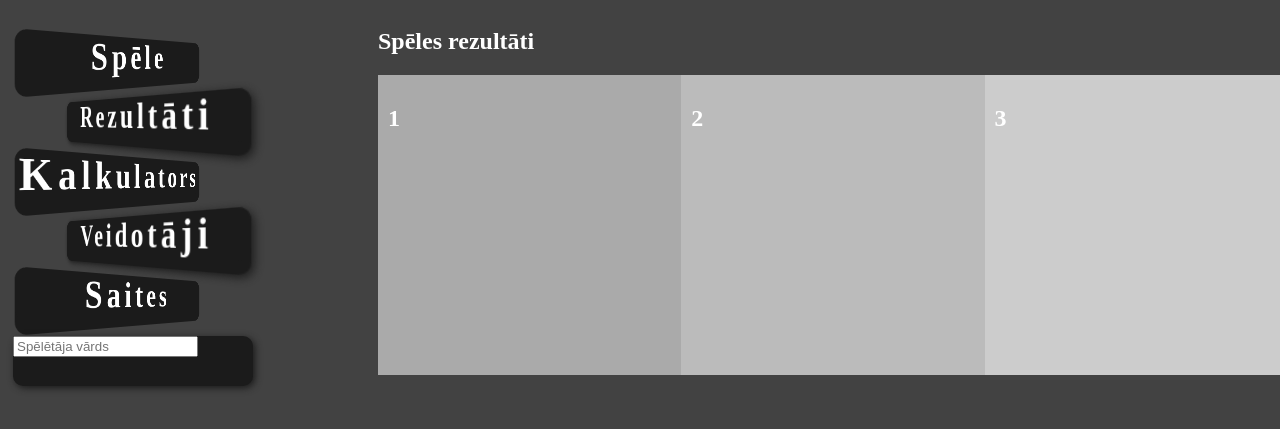
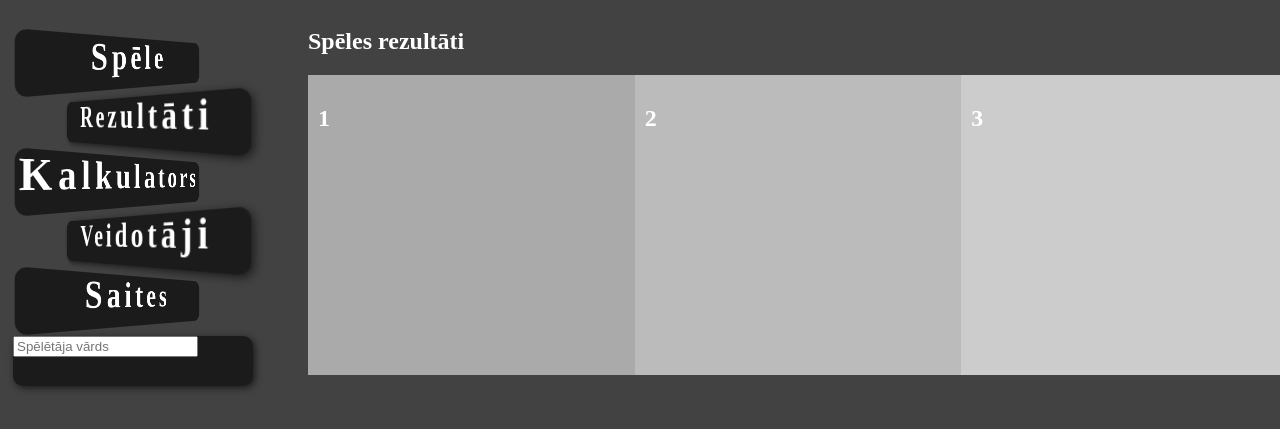
Before and after one commit to KurmeD/MajasDarbs, a Flask app: page /rezultati in a window 1280 px wide. Shown: the top 429 px of the page. Run offline with Flask 2, Linux system fonts and the light colour scheme.

Commit message:
content_samazina

```diff
--- a/static/css/index.css
+++ b/static/css/index.css
@@ -109,7 +109,7 @@
       overflow: hidden;
   }
   .content {
-      padding: 0 0 0 370px;
+      padding: 0 0 0 300px;
   }
   html, body, h3{
     background-color:#424242;
```
